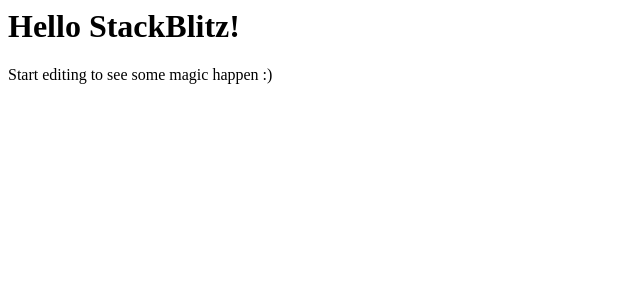
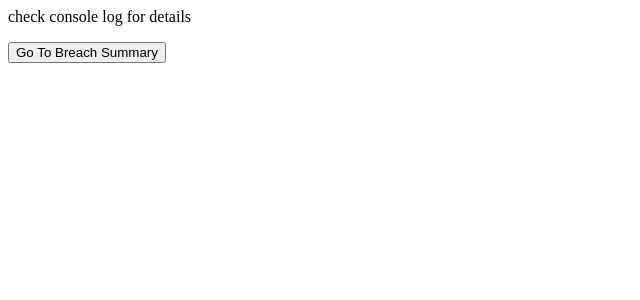
Before and after one commit to mwatkinsFNZ/react-ts-xcsejq, a React (Create React App) app: page / in a window 1280 px wide. Shown: the top 300 px of the page, without its empty margins (0-640 px from the left). Built offline with nearby package versions, Linux system fonts and the light colour scheme.

Commit message:
3 files modified, 2 added, 2 deleted

```diff
--- a/App.tsx
+++ b/App.tsx
@@ -1,10 +1,13 @@
 import * as React from 'react';
+import { NavigateToBreachSummary } from './PortfolioReview/NavigateToBreachSummary';
 
 export default function App() {
   return (
     <div>
-      <h1>Hello StackBlitz!</h1>
-      <p>Start editing to see some magic happen :)</p>
+      <p>check console log for details</p>
+      <button onClick={() => NavigateToBreachSummary()}>
+        Go To Breach Summary
+      </button>
     </div>
   );
 }
--- a/CommonComponentCode/Constants.ts
+++ /dev/null
@@ -1,4 +0,0 @@
-export const LocalStorageKeys = {
-  Breach_Reports_Summary_Modal: 'breaches-reports-modal-open',
-  Breach_Reports_Summary_ID: 'reports-page-breaches-id',
-};
--- /dev/null
+++ b/CommonComponentCode/LocalStorage.ts
@@ -0,0 +1,14 @@
+import { LocalStorage } from '../CommonComponentCode/Types';
+
+export const LocalStorageKeys = {
+  Breach_Reports_Summary_Modal: 'breaches-reports-modal-open',
+  Breach_Reports_Summary_ID: 'reports-page-breaches-id',
+};
+
+export function updateLocalStorage(localStorage: LocalStorage): void {
+  // Extract from POA Core
+  // Set local storage for given data
+  console.log(
+    `add local storage: key=${localStorage.key} value=${localStorage.value}`
+  );
+}
--- a/CommonComponentCode/Functions.ts
+++ b/CommonComponentCode/Routes.ts
@@ -1,10 +1,5 @@
-import { LocalStorageKeys } from '../CommonComponentCode/Constants';
+import { LocalStorageKeys } from '../CommonComponentCode/LocalStorage';
 import { LocalStorage } from '../CommonComponentCode/Types';
-
-export function updateLocalStorage(localStorage: LocalStorage): void {
-  // Extract from POA Core
-  // Set local storage for given data
-}
 
 export function GetRoutes() {
   // returns the full redirection mapping
--- a/PortfolioReview/NavigateToBreachSummary.ts
+++ b/PortfolioReview/NavigateToBreachSummary.ts
@@ -1,4 +1,4 @@
-import { GetRoutes } from '../CommonComponentCode/Functions';
+import { GetRoutes } from '../CommonComponentCode/Routes';
 import { ChangeApp } from '../Dock/ChangeApp';
 
 /* IN PORTFOLIO REVIEW */
```
Also changed, not shown: Dock/ChangeApp.tsx (+5 -2 lines).
